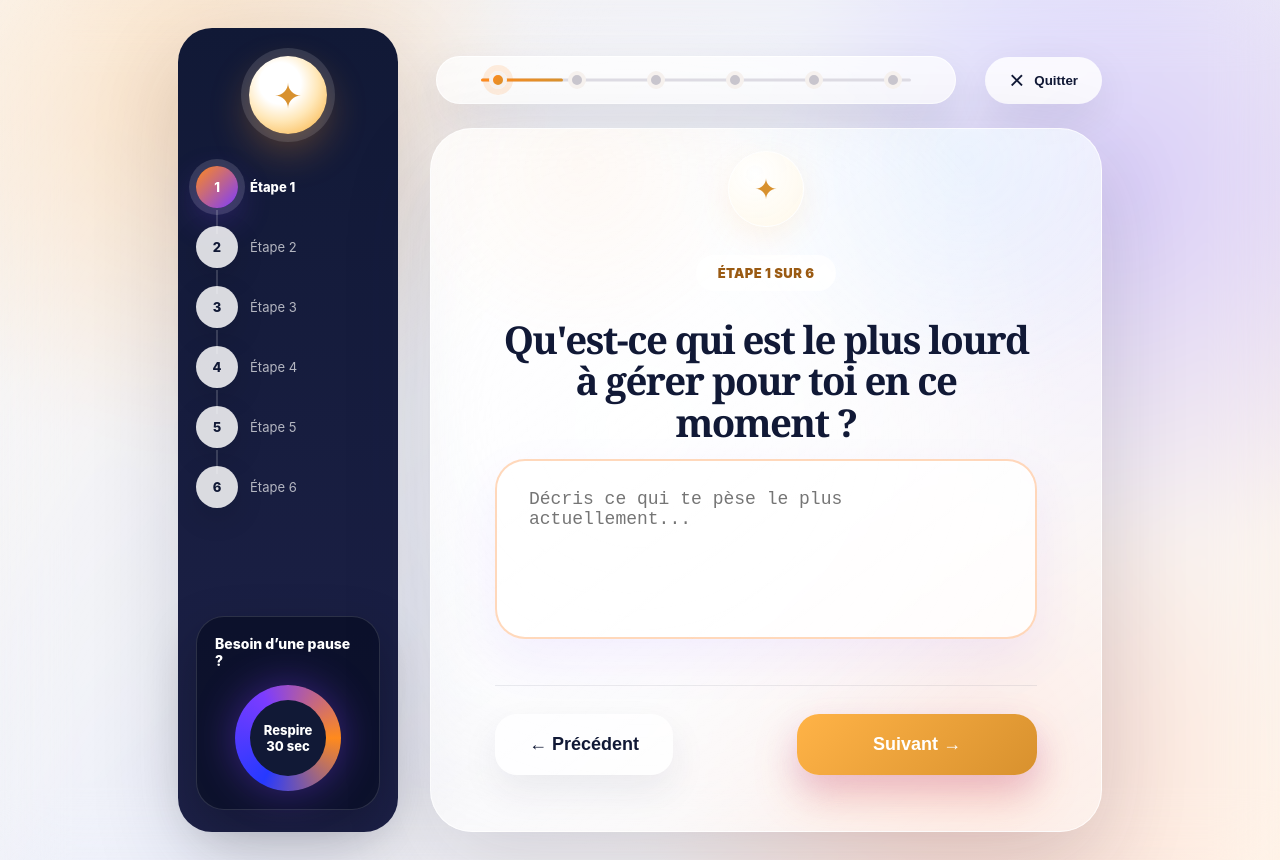
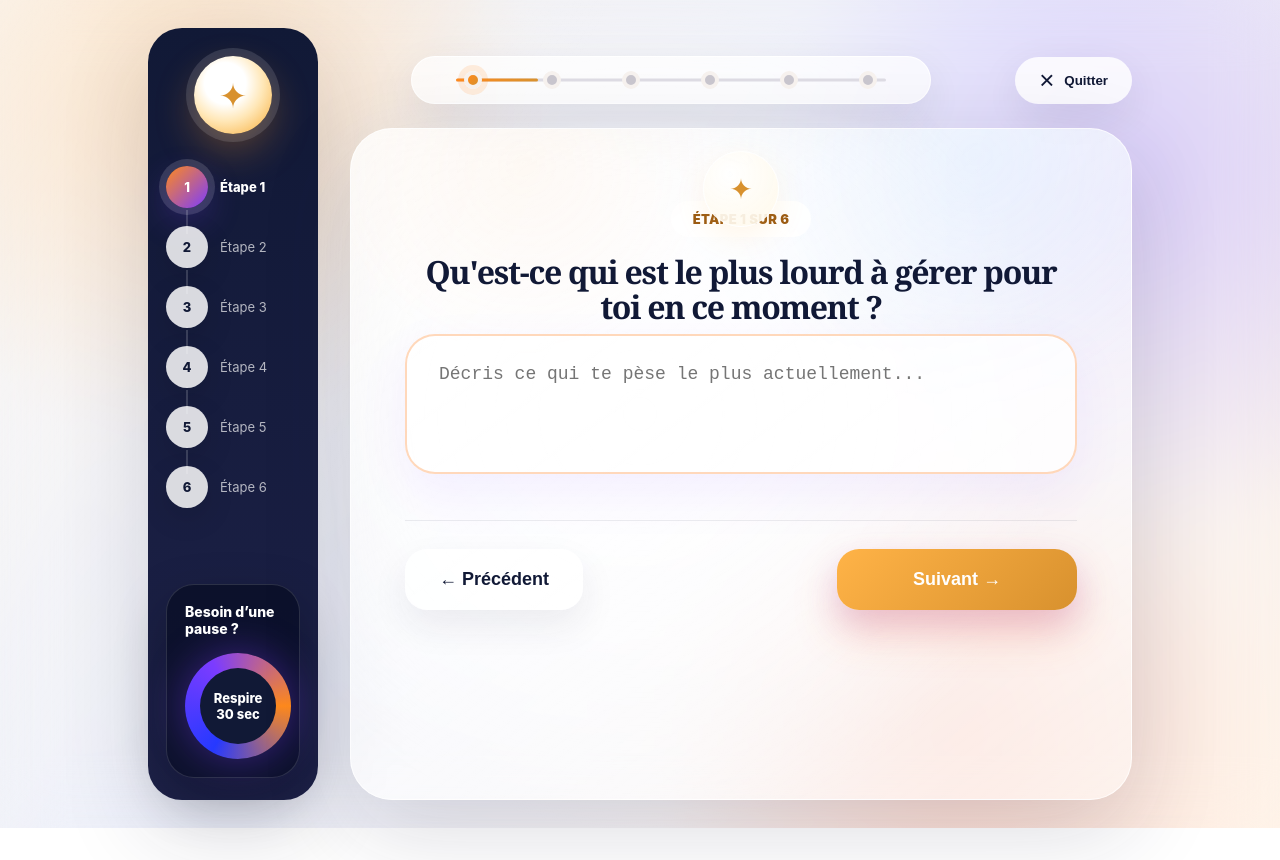
Before and after one commit to AudreyFeathersDigitale/leadmagnet, a website: page public/index.html in a window 1280 px wide. After the commit the page ends 828 px from the top, so only its background shows below. Drawn offline with Linux system fonts and the light colour scheme.

Commit message:
mini agent qualif3

```diff
--- a/public/style.css
+++ b/public/style.css
@@ -44,11 +44,11 @@ body::before {
   position: relative;
   z-index: 1;
   min-height: 100vh;
-  max-width: 980px;
+  max-width: 1040px;
   margin: 0 auto;
   padding: 28px;
   display: grid;
-  grid-template-columns: 220px 1fr;
+  grid-template-columns: 170px 1fr;
   gap: 32px;
 }
 
@@ -271,7 +271,7 @@ body::before {
 .question-card {
   position: relative;
   min-height: calc(100vh - 128px);
-  padding: 56px 64px;
+  padding: 34px 54px;
   border-radius: 42px;
   background:
     linear-gradient(145deg, rgba(255,255,255,0.80), rgba(255,255,255,0.46)),
@@ -309,7 +309,7 @@ body::before {
 
 .badge {
   width: fit-content;
-  margin: 70px auto 28px;
+  margin: 38px auto 18px;
   padding: 10px 22px;
   border-radius: 999px;
   background: rgba(255,255,255,0.78);
@@ -325,7 +325,8 @@ h2 {
   margin: 0 auto 16px;
   font-family: Georgia, "Times New Roman", serif;
   text-align: center;
-  font-size: clamp(24px, 3vw, 42px);
+  font-size: clamp(22px, 2.5vw, 36px);
+  margin-bottom: 10px;
   line-height: 1.08;
   letter-spacing: -0.04em;
   color: #111936;
@@ -344,7 +345,7 @@ h2 {
 
 textarea {
   width: 100%;
-  min-height: 180px;
+  min-height: 140px;
   resize: none;
   border: 2px solid rgba(255, 143, 61, 0.35);
   border-radius: 30px;
```
